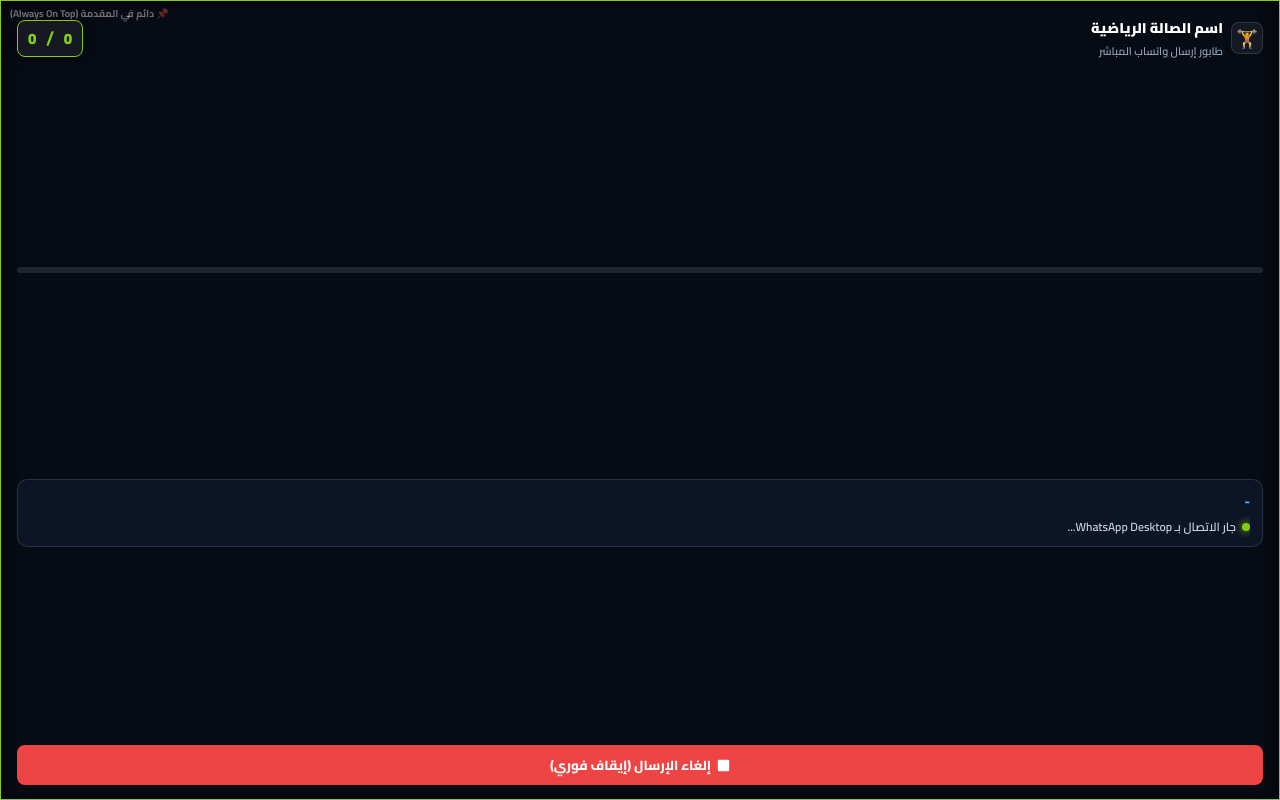
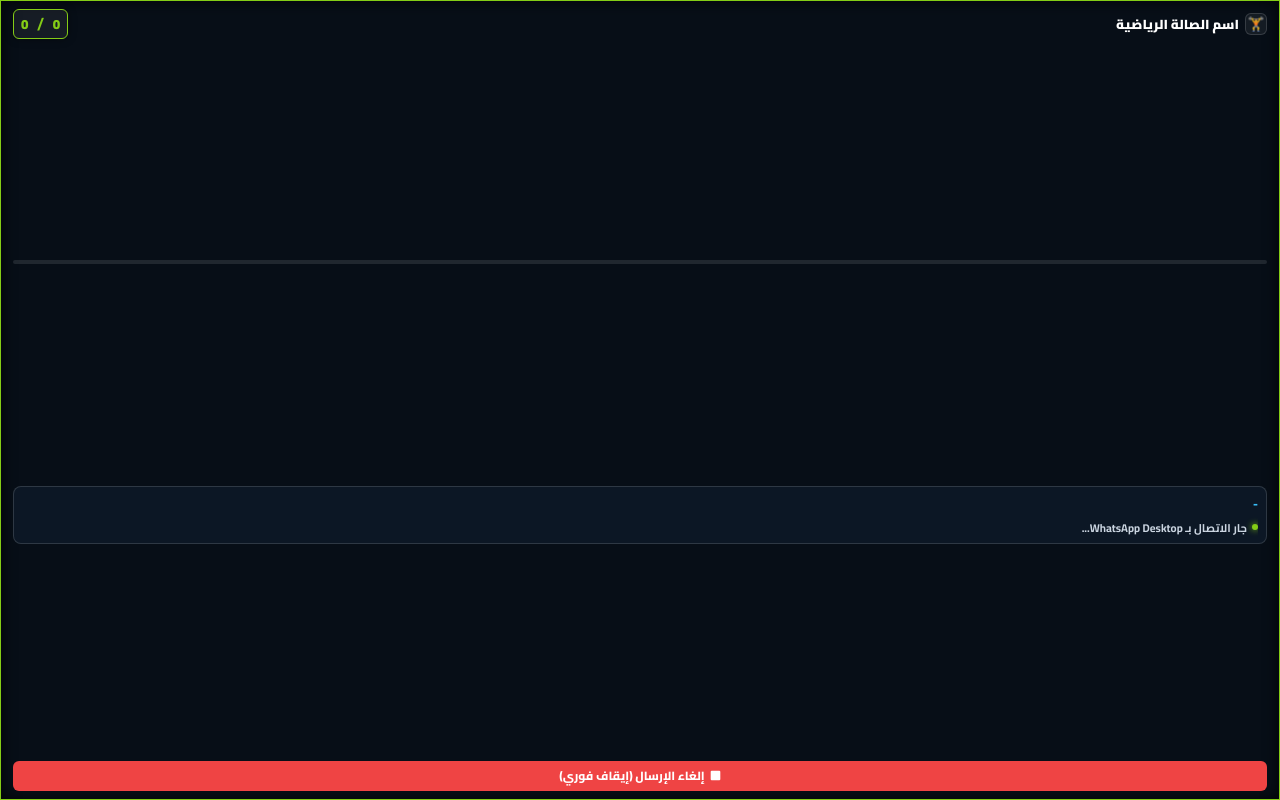
Before and after one commit to mostafa-donia/HULK_gym_web_face_recogniations, a Django app: page /messaging/overlay-window/ in a window 1280 px wide. Run offline with Django 5.2, Linux system fonts and the light colour scheme; a user stored in the database is signed in; data comes from the database, SQL or seed files in the repository; data that the repository does not hold is empty.

Commit message:
feat(overlay): make WhatsApp overlay compact, sleeker and continuously stay on top after mouse clicks

```diff
--- a/web_face/apps/messaging/views.py
+++ b/web_face/apps/messaging/views.py
@@ -778,7 +778,8 @@ def whatsapp_overlay_window_view(request):
     Renders the dedicated Always-On-Top floating HUD counter window.
     Designed to float above WhatsApp Desktop while batch messaging is in progress.
     """
-    return render(request, "messaging/overlay_window.html")
+    profile = GymProfile.get_solo()
+    return render(request, "messaging/overlay_window.html", {"gym_profile": profile, "profile": profile})
 
 
 @login_required
--- a/web_face/templates/base.html
+++ b/web_face/templates/base.html
@@ -1159,8 +1159,8 @@
         // Open dedicated Always-On-Top popup window
         try {
           const screenW = window.screen.availWidth || window.screen.width || 1920;
-          const popupW = 390;
-          const popupH = 250;
+          const popupW = 320;
+          const popupH = 155;
           const popupX = Math.max(20, screenW - popupW - 30);
           const popupY = 30;
           this.popupWin = window.open(
--- a/web_face/templates/messaging/overlay_window.html
+++ b/web_face/templates/messaging/overlay_window.html
@@ -6,13 +6,13 @@
   <title>SYSTEMIZE_WA_OVERLAY - طابور إرسال واتساب</title>
   <link rel="preconnect" href="https://fonts.googleapis.com">
   <link rel="preconnect" href="https://fonts.gstatic.com" crossorigin>
-  <link href="https://fonts.googleapis.com/css2?family=Cairo:wght@600;700;800;900&family=JetBrains+Mono:wght@700;800&display=swap" rel="stylesheet">
+  <link href="https://fonts.googleapis.com/css2?family=Cairo:wght@700;800;900&family=JetBrains+Mono:wght@700;800&display=swap" rel="stylesheet">
   <style>
     :root {
-      --primary: {{ gym_profile.primary_color|default:"#E11D48" }};
-      --bg: #070b14;
-      --card-bg: rgba(15, 23, 42, 0.95);
-      --border: rgba(255, 255, 255, 0.12);
+      --primary: {{ gym_profile.primary_color|default:"#84CC16" }};
+      --bg: #070e17;
+      --card-bg: rgba(13, 25, 38, 0.95);
+      --border: rgba(255, 255, 255, 0.14);
       --font-main: 'Cairo', -apple-system, BlinkMacSystemFont, "Segoe UI", Roboto, sans-serif;
       --font-mono: 'JetBrains Mono', monospace;
     }
@@ -33,83 +33,72 @@
       display: flex;
       flex-direction: column;
       justify-content: space-between;
-      padding: 14px 16px;
+      padding: 8px 12px;
       border: 1.5px solid var(--primary);
-      box-shadow: inset 0 0 15px rgba(0,0,0,0.8), 0 0 20px rgba(0,0,0,0.9);
+      box-shadow: inset 0 0 15px rgba(0,0,0,0.85);
     }
     .top-header {
       display: flex;
       align-items: center;
       justify-content: space-between;
-      gap: 10px;
+      gap: 6px;
     }
     .branding-box {
       display: flex;
       align-items: center;
-      gap: 8px;
+      gap: 6px;
       overflow: hidden;
     }
     .gym-logo {
-      width: 32px;
-      height: 32px;
-      border-radius: 8px;
+      width: 22px;
+      height: 22px;
+      border-radius: 6px;
       object-fit: cover;
       background: rgba(255,255,255,0.06);
       border: 1px solid var(--border);
       flex-shrink: 0;
     }
-    .gym-meta {
-      display: flex;
-      flex-direction: column;
-      overflow: hidden;
-    }
     .gym-name {
-      font-size: 0.88rem;
+      font-size: 0.82rem;
       font-weight: 900;
       color: #fff;
       white-space: nowrap;
       overflow: hidden;
       text-overflow: ellipsis;
-    }
-    .gym-tagline {
-      font-size: 0.68rem;
-      color: #94a3b8;
-      white-space: nowrap;
-      overflow: hidden;
-      text-overflow: ellipsis;
+      max-width: 160px;
     }
     .counter-badge {
       background: rgba(255, 255, 255, 0.06);
       border: 1.5px solid var(--primary);
       color: var(--primary);
-      border-radius: 8px;
-      padding: 3px 10px;
+      border-radius: 6px;
+      padding: 1px 7px;
       font-family: var(--font-mono);
-      font-size: 0.95rem;
+      font-size: 0.84rem;
       font-weight: 900;
       flex-shrink: 0;
-      box-shadow: 0 0 12px rgba(0,0,0,0.5);
+      box-shadow: 0 0 8px rgba(0,0,0,0.4);
     }
     .progress-track {
       width: 100%;
-      height: 6px;
+      height: 4px;
       background: rgba(255, 255, 255, 0.1);
-      border-radius: 6px;
+      border-radius: 4px;
       overflow: hidden;
-      margin: 8px 0;
+      margin: 4px 0;
     }
     .progress-fill {
       height: 100%;
       width: 0%;
       background: var(--primary);
-      box-shadow: 0 0 10px var(--primary);
+      box-shadow: 0 0 8px var(--primary);
       transition: width 0.3s cubic-bezier(0.16, 1, 0.3, 1);
     }
     .recipient-card {
-      background: rgba(15, 23, 42, 0.85);
+      background: var(--card-bg);
       border: 1px solid var(--border);
-      border-radius: 10px;
-      padding: 8px 12px;
+      border-radius: 8px;
+      padding: 5px 8px;
     }
     .rec-row {
       display: flex;
@@ -119,34 +108,35 @@
     }
     .rec-name {
       color: #38bdf8;
-      font-size: 0.86rem;
+      font-size: 0.78rem;
       font-weight: 800;
       white-space: nowrap;
       overflow: hidden;
       text-overflow: ellipsis;
+      max-width: 160px;
     }
     .rec-phone {
       font-family: var(--font-mono);
       color: #94a3b8;
-      font-size: 0.76rem;
+      font-size: 0.72rem;
       direction: ltr;
     }
     .status-msg {
-      font-size: 0.74rem;
+      font-size: 0.7rem;
       color: #cbd5e1;
       white-space: nowrap;
       overflow: hidden;
       text-overflow: ellipsis;
       display: flex;
       align-items: center;
-      gap: 6px;
+      gap: 5px;
     }
     .pulse-dot {
-      width: 8px;
-      height: 8px;
+      width: 6px;
+      height: 6px;
       border-radius: 50%;
       background: var(--primary);
-      box-shadow: 0 0 8px var(--primary);
+      box-shadow: 0 0 6px var(--primary);
       display: inline-block;
       flex-shrink: 0;
     }
@@ -155,44 +145,31 @@
       background: #ef4444;
       color: #fff;
       border: none;
-      border-radius: 8px;
-      padding: 8px 12px;
-      font-size: 0.82rem;
+      border-radius: 6px;
+      padding: 4px 8px;
+      font-size: 0.74rem;
       font-weight: 800;
       cursor: pointer;
       display: flex;
       align-items: center;
       justify-content: center;
-      gap: 6px;
-      transition: all 0.2s;
+      gap: 5px;
+      transition: all 0.15s;
     }
     .cancel-btn:hover { background: #dc2626; }
     .cancel-btn:active { transform: scale(0.98); }
-    .topmost-indicator {
-      position: absolute;
-      top: 4px;
-      left: 10px;
-      font-size: 0.62rem;
-      color: rgba(255,255,255,0.4);
-      font-weight: 700;
-    }
   </style>
 </head>
 <body>
-  <div class="topmost-indicator">📌 دائم في المقدمة (Always On Top)</div>
-
   <!-- Header & Gym Branding -->
   <div class="top-header">
     <div class="branding-box">
       {% if gym_profile.logo %}
         <img src="{{ gym_profile.logo.url }}" alt="{{ gym_profile.gym_name }}" class="gym-logo">
       {% else %}
-        <div class="gym-logo" style="display: flex; align-items: center; justify-content: center; font-size: 1.1rem;">🏋️</div>
+        <div class="gym-logo" style="display: flex; align-items: center; justify-content: center; font-size: 0.85rem;">🏋️</div>
       {% endif %}
-      <div class="gym-meta">
-        <span class="gym-name">{{ gym_profile.gym_name|default:"سينا سبا | CINA SPA" }}</span>
-        <span class="gym-tagline">طابور إرسال واتساب المباشر</span>
-      </div>
+      <span class="gym-name">{{ gym_profile.gym_name|default:"سينا سبا | CINA SPA" }}</span>
     </div>
     <div class="counter-badge">
       <span id="waOverlayCurrent">0</span> / <span id="waOverlayTotal">0</span>
@@ -216,14 +193,13 @@
     </div>
   </div>
 
-  <!-- Cancel / Stop Action Button -->
+  <!-- Cancel Action Button -->
   <button type="button" class="cancel-btn" id="waOverlayCancelBtn" onclick="cancelDispatch()">
-    <svg width="13" height="13" fill="currentColor" viewBox="0 0 16 16"><path d="M2.5 1A1.5 1.5 0 0 0 1 2.5v11A1.5 1.5 0 0 0 2.5 15h11a1.5 1.5 0 0 0 1.5-1.5v-11A1.5 1.5 0 0 0 13.5 1h-11z"/></svg>
+    <svg width="11" height="11" fill="currentColor" viewBox="0 0 16 16"><path d="M2.5 1A1.5 1.5 0 0 0 1 2.5v11A1.5 1.5 0 0 0 2.5 15h11a1.5 1.5 0 0 0 1.5-1.5v-11A1.5 1.5 0 0 0 13.5 1h-11z"/></svg>
     <span>إلغاء الإرسال (إيقاف فوري)</span>
   </button>
 
   <script>
-    // 1. Force Windows to pin this window to HWND_TOPMOST immediately
     async function pinToTopmost() {
       try {
         await fetch("{% url 'messaging:whatsapp_pin_overlay' %}", {
@@ -253,7 +229,6 @@
       return cookieValue;
     }
 
-    // 2. Broadcast Channel & Opener Listener
     const channel = new BroadcastChannel('systemize_wa_channel');
 
     function updateOverlayUI(current, total, statusText, recipientName, mobile) {
@@ -290,7 +265,7 @@
           btn.textContent = "تم الإلغاء";
         }
         if (pulse) pulse.style.background = "#ef4444";
-        setTimeout(() => window.close(), 2500);
+        setTimeout(() => window.close(), 1800);
       } else if (data.type === 'completed') {
         const statusEl = document.getElementById('waOverlayStatusMsg');
         const btn = document.getElementById('waOverlayCancelBtn');
@@ -303,7 +278,7 @@
           btn.textContent = "اكتمل بنجاح ✓";
         }
         if (pulse) pulse.style.background = "#22c55e";
-        setTimeout(() => window.close(), 2500);
+        setTimeout(() => window.close(), 1800);
       }
     };
 
@@ -319,11 +294,14 @@
       }
     }
 
-    // Initialize
+    // Keep window strictly always on top even after mouse clicks
     window.addEventListener('DOMContentLoaded', () => {
       pinToTopmost();
-      // Periodically re-assert topmost in case another window grabbed focus
-      setInterval(pinToTopmost, 3000);
+      setInterval(pinToTopmost, 1000);
+    });
+
+    window.addEventListener('blur', () => {
+      pinToTopmost();
     });
   </script>
 </body>
--- a/web_face/templates/payments/payment_receipt.html
+++ b/web_face/templates/payments/payment_receipt.html
@@ -321,8 +321,8 @@ async function sendInvoiceWhatsApp(evt, paymentId) {
   // Open Always-On-Top overlay popup window if permitted
   try {
     const screenW = window.screen.availWidth || window.screen.width || 1920;
-    const popupW = 390;
-    const popupH = 250;
+    const popupW = 320;
+    const popupH = 155;
     const popupX = Math.max(20, screenW - popupW - 30);
     const popupY = 30;
     window.open(
```
Also changed, not shown: web_face/apps/messaging/whatsapp_sender.py (+50 -3 lines).
